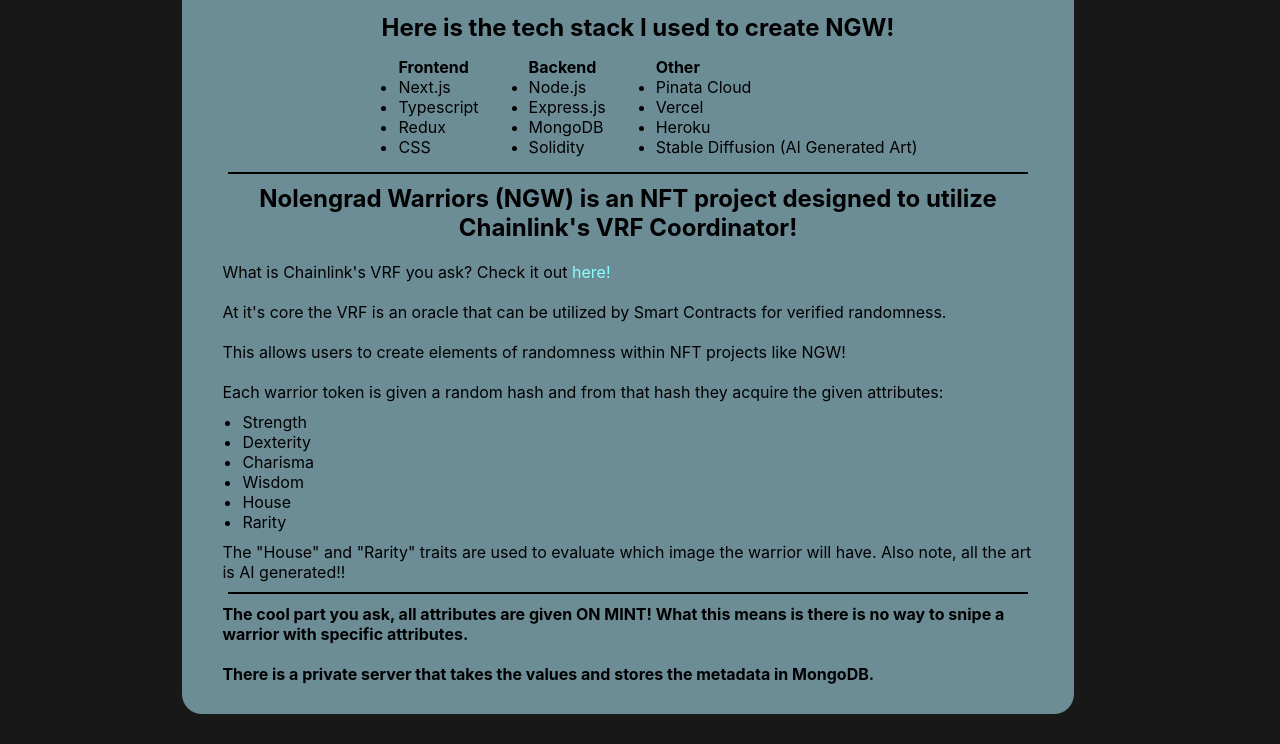
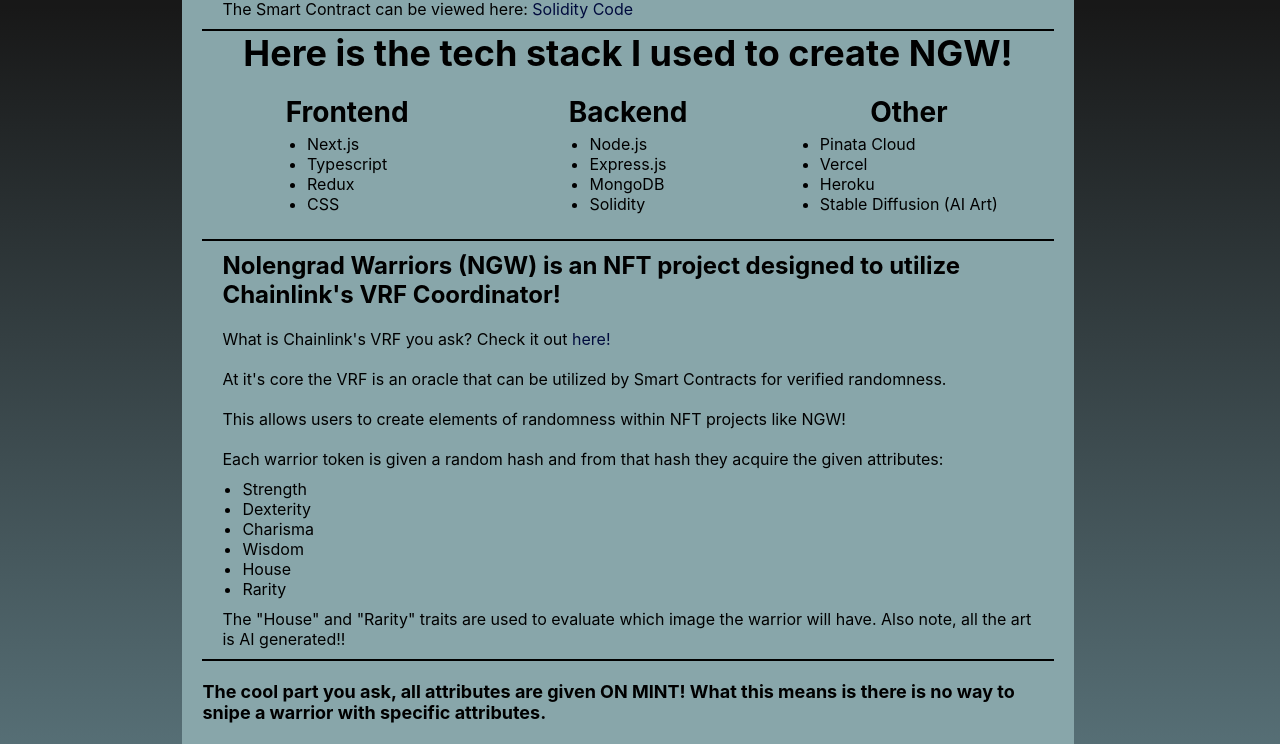
Before and after one commit to TeflonTrout/nolengrad-warriors-frontend, a Next.js app: page /about in a window 1280 px wide. Shown: the part 419-1163 px from the top of the page. Built offline with nearby package versions, Linux system fonts and the light colour scheme; what wagmi would draw is missing.

Commit message:
Updated /about to pass Lighthouse accessibility test

```diff
--- a/components/Button/Button.module.css
+++ b/components/Button/Button.module.css
@@ -12,7 +12,7 @@
 .btn:hover {
     transform: scale(1.1);
     transition: 0.15s ease-in-out;
-    background-color: #6C8D96;
+    background-color: #88A6AA;
 }
 
 .light {
--- a/components/Footer/Footer.module.css
+++ b/components/Footer/Footer.module.css
@@ -32,10 +32,10 @@
     cursor: pointer;
     text-decoration: none;
     font-family: "Norse";
-    color: #1366FF;
+    color: #000B3D;
 }
 
 .footer .logoContainer h2 a:hover {
-    color: #6C8D96;
+    color: #1366FF;
     transition: .15s ease-in-out;
 }
--- a/components/NavBar/Navbar.module.css
+++ b/components/NavBar/Navbar.module.css
@@ -36,7 +36,7 @@
 }
 
 .navbar .links h2:hover {
-    color: #6C8D96;
+    color: #88A6AA;
     transform: scale(1.1);
     transition: 0.15s ease-in;
 }
--- a/next.config.js
+++ b/next.config.js
@@ -2,6 +2,10 @@
 const nextConfig = {
   reactStrictMode: false,
   swcMinify: true,
+  i18n: {
+    locales: ["en"],
+    defaultLocale: "en",
+  },
 }
 
 module.exports = nextConfig
--- a/pages/about/About.module.css
+++ b/pages/about/About.module.css
@@ -12,18 +12,23 @@
     flex-direction: column;
     justify-content: center;
     align-items: flex-start;
-    background-color: #6C8D96;
+    background-color: #88A6AA;
     border-radius: 20px;
     min-height: 200px;
     padding: 20px;
     width: 70%;
 }
 
-.aboutPage .hero h2 {
+.aboutPage .hero h1 {
     padding: 10px 20px;
     margin: 0;
     justify-self: center;
     text-align: center;
+}
+
+.aboutPage .hero h2 {
+    margin: 0;
+    padding: 10px 20px;
 }
 
 .aboutPage .hero .container {
@@ -32,22 +37,41 @@
     justify-content: center;
     align-items: center;
     width: 100%;
-    padding: 10px;
 }
 
-.aboutPage .hero .container h4 {
+.aboutPage .hero .container h1 {
     padding: 0px;
+    font-size: 36px;
 }
 
-.aboutPage .hero .container h5 {
+.aboutPage .hero .container h2 {
+    font-size: 28px;
     margin: 0px;
 }
 
 .aboutPage .hero .stackContainer {
+    margin-top: 20px;
+    margin-bottom: 20px;
     display: flex;
     width: 100%;
     justify-content: center;
     align-items: flex-start;
+}
+
+.aboutPage .hero .stackContainer h1 {
+    display: flex;
+    width: 100%;
+    justify-content: center;
+    align-items: center;
+    font-size: 28px;
+}
+
+.aboutPage .hero .stackContainer .stackList {
+    display: flex;
+    flex-direction: column;
+    width: 33%;
+    justify-content: center;
+    align-items: center;
 }
 
 .aboutPage .hero .stackContainer ul {
@@ -55,7 +79,8 @@
     display: flex;
     flex-direction: column;
     justify-content: center;
-
+    align-items: flex-start;
+    padding: 0px;
 }
 
 .aboutPage .hero span {
@@ -64,7 +89,7 @@
     align-items: center;
     align-self: center;
     border-bottom: 2px solid black;
-    width: 94%;
+    width: 100%;
 }
 
 .aboutPage .hero h4 {
@@ -80,13 +105,13 @@
 
 .aboutPage .hero a {
     transition: .15s ease-in;
-    color: #8BFFFB !important;
+    color:#000B3D !important;
     cursor: pointer;
 }
 
 .aboutPage .hero a:hover {
     transition: .15s ease-in;
-    color: #000B3D !important;
+    color: white !important;
     cursor: pointer;
 }
 
@@ -97,6 +122,18 @@
     margin: 0px;
 }
 
-.aboutPage .hero .attributeList .listItem {
+.aboutPage .bottomContainer {
+    display: flex;
+    justify-content: center;
+    flex-direction: column;
+    margin: 0px;
+    padding: 0px;
+}
 
+.aboutPage .bottomContainer h1 {
+    font-size: 18px;
+    width: 100%;
+    padding: 0px;
+    margin-top: 20px;
+    text-align: left;
 }
--- a/pages/about/index.tsx
+++ b/pages/about/index.tsx
@@ -6,37 +6,43 @@
     <div className={styles.aboutPage}>
       <div className={styles.hero}>
         <div>
-          <h2>The whole purpose of the project is to display my expertise with Fullstack Web3 Engineering!</h2>
-          <h4>I have written everything from the frontend you see now to the backend server and the Solidity contract!</h4>
+          <h1>The whole purpose of the project is to display my expertise with Fullstack Web3 Engineering!</h1>
+          <h2>I have written everything from the frontend you see now to the backend server and the Solidity contract!</h2>
           <p>The Frontend code can be viewed here: <a href="https://github.com/TeflonTrout/nolengrad-warriors-frontend" target="_blank" rel="noreferrer">Frontend Code</a></p>
           <p>The Backend server code can be viewed here: <a href="https://github.com/TeflonTrout/nolengrad-warriors-server" target="_blank" rel="noreferrer">Backend Code</a></p>
           <p>The Smart Contract can be viewed here: <a href="/" target="_blank" rel="noreferrer">Solidity Code</a></p>
         </div>
         <span></span>
         <div className={styles.container}>
-          <h2>Here is the tech stack I used to create NGW!</h2>
+          <h1>Here is the tech stack I used to create NGW!</h1>
           <div className={styles.stackContainer}>
+            <div className={styles.stackList}>
+              <h1>Frontend</h1>
               <ul>
-              <h4>Frontend</h4>
                 <li>Next.js</li>
                 <li>Typescript</li>
                 <li>Redux</li>
                 <li>CSS</li>
               </ul>
+            </div>
+            <div className={styles.stackList}>
+              <h1>Backend</h1>
               <ul>
-              <h4>Backend</h4>
                 <li>Node.js</li>
                 <li>Express.js</li>
                 <li>MongoDB</li>
                 <li>Solidity</li>
               </ul>
+            </div>
+            <div className={styles.stackList}>
+              <h1>Other</h1>
               <ul>
-              <h4>Other</h4>
                 <li>Pinata Cloud</li>
                 <li>Vercel</li>
                 <li>Heroku</li>
-              <li>Stable Diffusion (AI Generated Art)</li>
+                <li>Stable Diffusion (AI Art)</li>
               </ul>
+            </div>
           </div>
         </div>
         <span></span>
@@ -57,8 +63,10 @@
           <p>The "House" and "Rarity" traits are used to evaluate which image the warrior will have. Also note, all the art is AI generated!!</p>
         </div>
         <span></span>
-        <h4>The cool part you ask, all attributes are given ON MINT! What this means is there is no way to snipe a warrior with specific attributes.</h4>
-        <h4>There is a private server that takes the values and stores the metadata in MongoDB.</h4>
+        <div className={styles.bottomContainer}>
+          <h1>The cool part you ask, all attributes are given ON MINT! What this means is there is no way to snipe a warrior with specific attributes.</h1>
+          <h1>There is a private server that takes the values and stores the metadata in MongoDB.</h1>
+        </div>
       </div>
     </div>
   )
--- a/styles/globals.css
+++ b/styles/globals.css
@@ -1,7 +1,7 @@
 /* COLORS USED
   MAIN BLUE: #1366FF
   ICE BLUE: #8BFFFB
-  LIGHT GREY: #6C8D96
+  LIGHT GREY: #88A6AA
   DARK GREY: #181818
   DARK BLUE: #000B3D
 */
@@ -30,7 +30,8 @@
   display: flex;
   flex-direction: column;
   align-items: stretch;
-  background-color: #181818;
+  background: rgb(24,24,24);
+  background: linear-gradient(180deg, rgba(24,24,24,1) 30%, rgba(108,141,150,1) 100%);
 }
 
 code {
```
Lines whose indentation alone changed are shown as unchanged.
